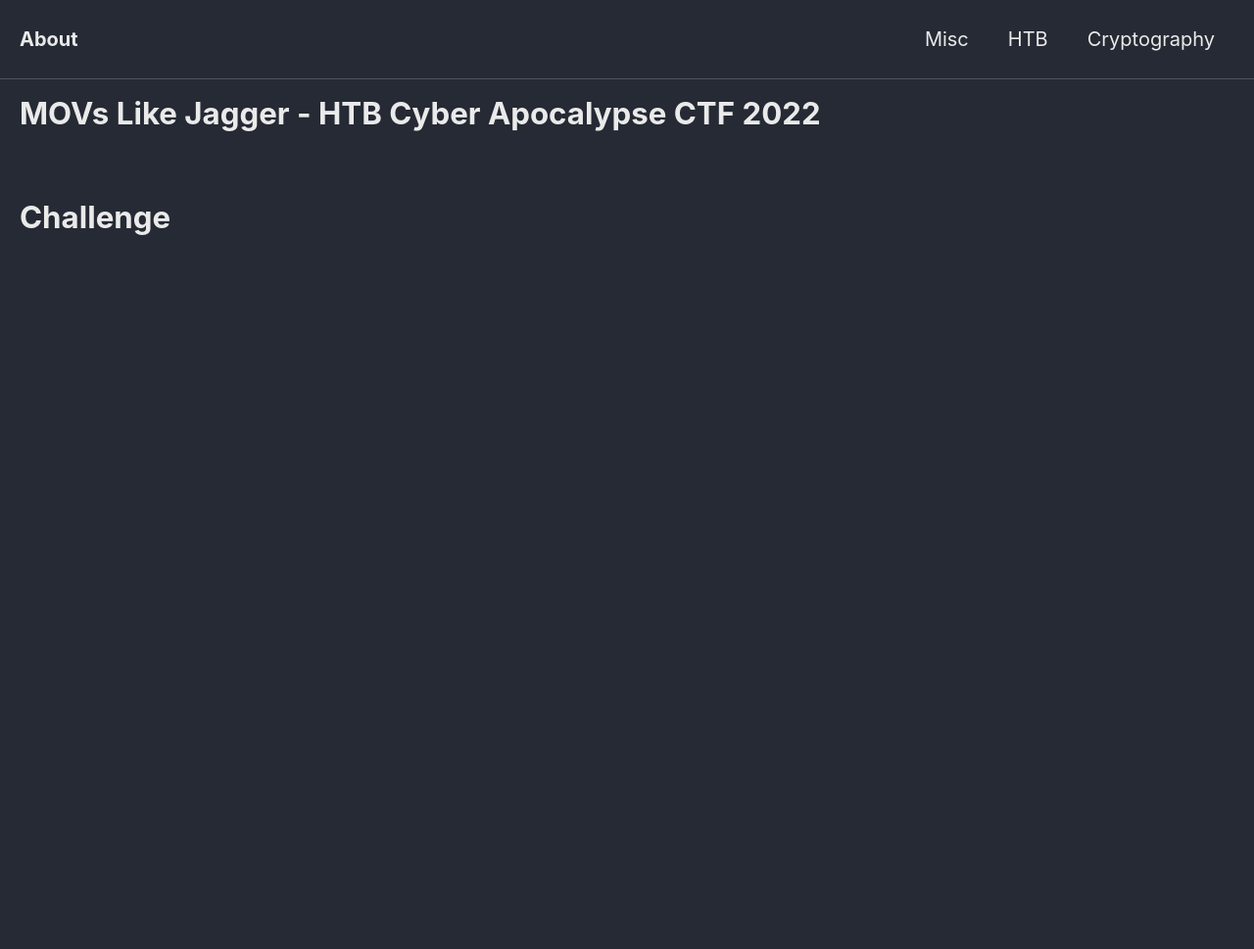
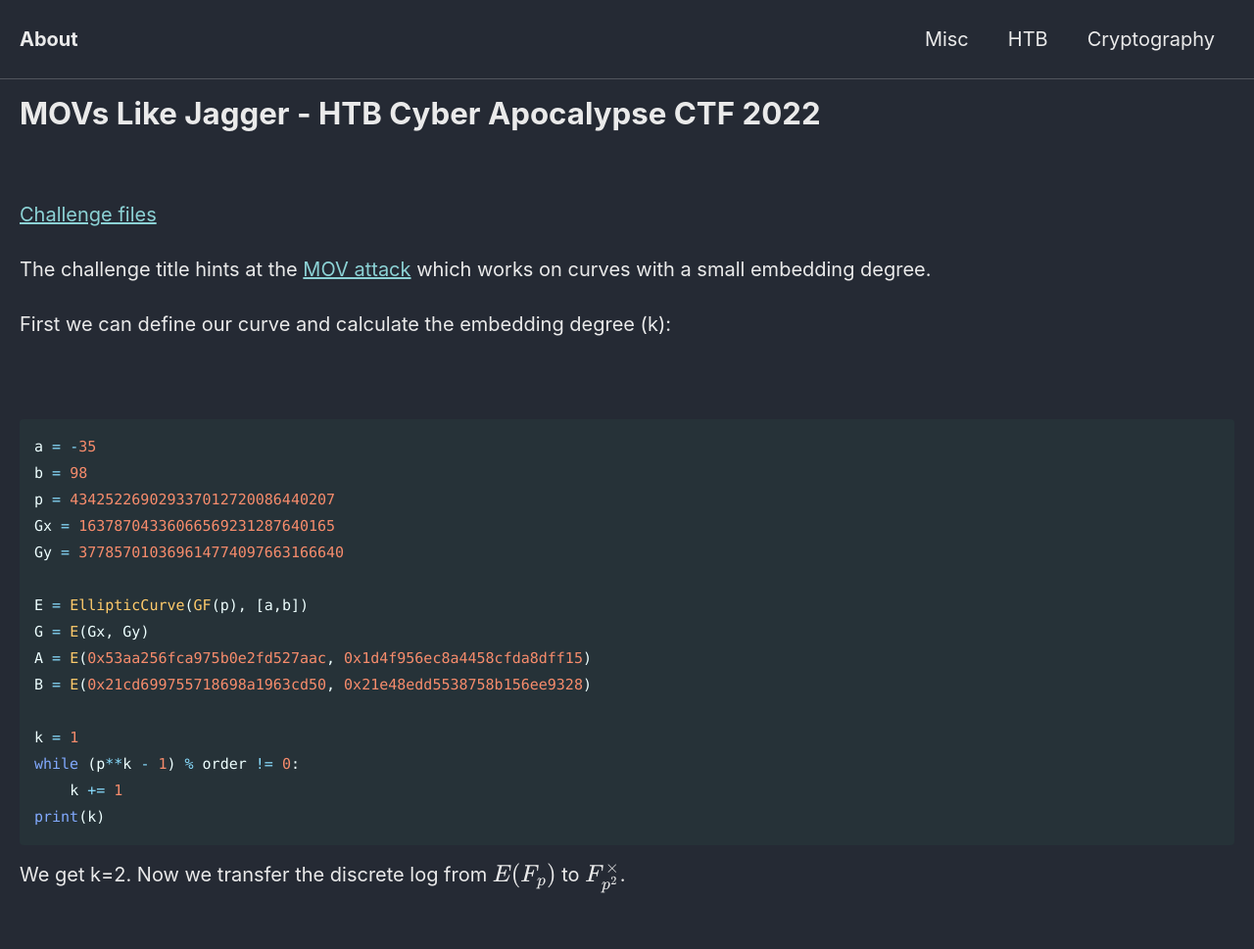
Before and after one commit to Connor-McCartney/Connor-McCartney.github.io, a Jekyll site: the page built from _pages/cryptography/ecc/movs-like-jagger-HTB-cyber-apocalypse-CTF-2022.md, in a window 1280 px wide. Shown: the whole page at 98% size. Built offline with Jekyll 4.4.1, drawn with Linux system fonts in a browser that asks for light colours; cached includes are drawn as plain includes; before the commit the page ends 900 px from its top, so only the background shows below that.

Commit message:
Update movs-like-jagger-HTB-cyber-apocalypse-CTF-2022.md

````diff
--- a/_pages/cryptography/ecc/movs-like-jagger-HTB-cyber-apocalypse-CTF-2022.md
+++ b/_pages/cryptography/ecc/movs-like-jagger-HTB-cyber-apocalypse-CTF-2022.md
@@ -5,4 +5,31 @@ title: MOVs Like Jagger - HTB Cyber Apocalypse CTF 2022
 
 <br>
 
-# Challenge
+[Challenge files](https://github.com/Connor-McCartney/CTF_Files/tree/main/2022/HTB-Cyber-Apocalypse/crypto_movs_like_jagger)
+
+
+The challenge title hints at the [MOV attack](https://eprint.iacr.org/2018/307.pdf) which works on curves with a small embedding degree. <br>
+
+First we can define our curve and calculate the embedding degree (k):
+
+<br>
+
+```python
+a = -35
+b = 98
+p = 434252269029337012720086440207
+Gx = 16378704336066569231287640165
+Gy = 377857010369614774097663166640
+
+E = EllipticCurve(GF(p), [a,b])
+G = E(Gx, Gy)
+A = E(0x53aa256fca975b0e2fd527aac, 0x1d4f956ec8a4458cfda8dff15)
+B = E(0x21cd699755718698a1963cd50, 0x21e48edd5538758b156ee9328)
+
+k = 1
+while (p**k - 1) % order != 0:
+    k += 1
+print(k)
+```
+
+We get k=2. Now we transfer the discrete log from $$E(F_p)$$ to $$F_{p^2}^\times$$.
````
